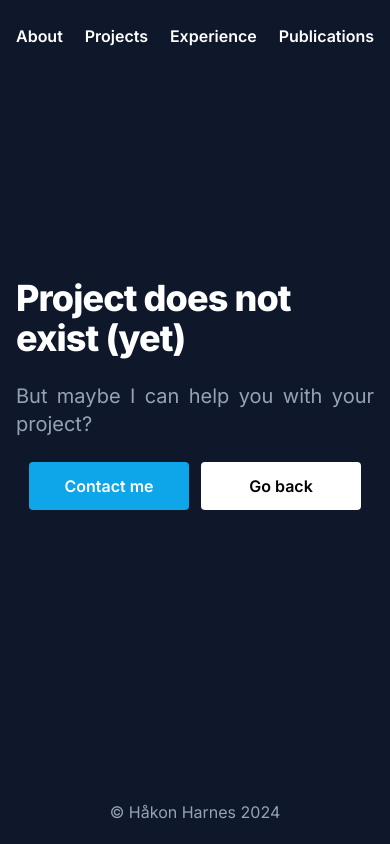
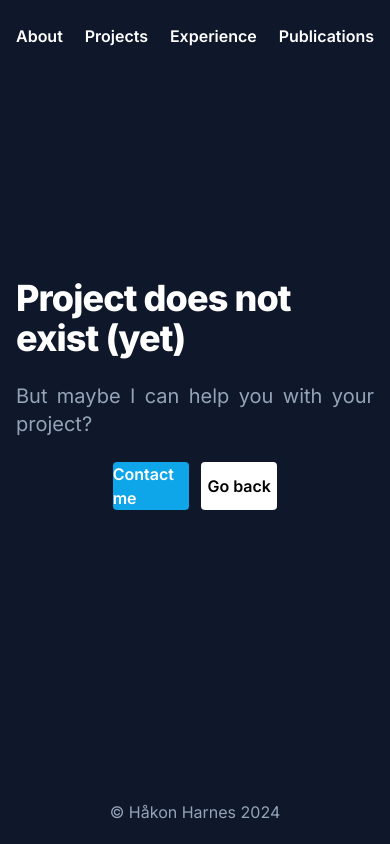
Before and after one commit to HakonHarnes/website, a Next.js app: page /projects/1 in a window 390 px wide. Built offline with nearby package versions, Linux system fonts and the light colour scheme.

Commit message:
fix: make buttons more responsive

```diff
--- a/app/components/HeroSection.tsx
+++ b/app/components/HeroSection.tsx
@@ -21,7 +21,7 @@ function AboutMe() {
         I&apos;m a <span className="font-semibold text-sky-400">developer</span>{" "}
         from Norway.
       </p>
-      <div className="flex w-full gap-3 pt-2 mobile:w-auto lg:gap-4">
+      <div className="flex w-full justify-center gap-3 pt-2 lg:gap-4 lg:justify-start ">
         <Button href="mailto:hakon@harnes.co">Contact me</Button>
         <Button href="https://github.com/hakonharnes" color="white">
           GitHub
--- a/app/projects/[slug]/page.tsx
+++ b/app/projects/[slug]/page.tsx
@@ -83,7 +83,7 @@ function ProjectLinks({
   twitter?: string;
 }) {
   return (
-    <div className="flex flex-col gap-3 sm:flex-row lg:gap-4">
+    <div className="w-full justify-center items-center flex flex-col gap-3 xs:flex-row lg:gap-4">
       {github && (
         <Button href={github} color="white">
           GitHub
--- a/components/Button.tsx
+++ b/components/Button.tsx
@@ -4,32 +4,29 @@ type ButtonColors = "sky" | "white" | "red";
 
 type ButtonProps = {
   href: string;
-  color?: ButtonColors; // Optional color prop
+  color?: ButtonColors;
   children?: React.ReactNode;
 };
 
 function buttonColorClasses(color: ButtonColors) {
-  const baseClasses =
-    "rounded font-semibold h-12 px-6 red-50 w-40 flex items-center justify-center";
-
   switch (color) {
     case "white":
-      return `${baseClasses} bg-white hover:bg-gray-300 text-black`;
+      return "bg-white hover:bg-gray-300 text-black";
     case "red":
-      return `${baseClasses} bg-red-500 hover:bg-red-400 text-white`;
+      return "bg-red-500 hover:bg-red-400 text-white";
     case "sky":
     default:
-      return `${baseClasses} bg-sky-500 hover:bg-sky-400 text-white`;
+      return "bg-sky-500 hover:bg-sky-400 text-white";
   }
 }
 
 export default function Button({ href, color, children }: ButtonProps) {
-  const className = buttonColorClasses(color || "sky");
-
   return (
     <Link
       href={href}
-      className={className}
+      className={`rounded font-semibold h-12 flex items-center justify-center w-full xs:max-w-40 ${buttonColorClasses(
+        color || "sky",
+      )}`}
       rel="noopener noreferrer"
       target="_blank"
     >
```
